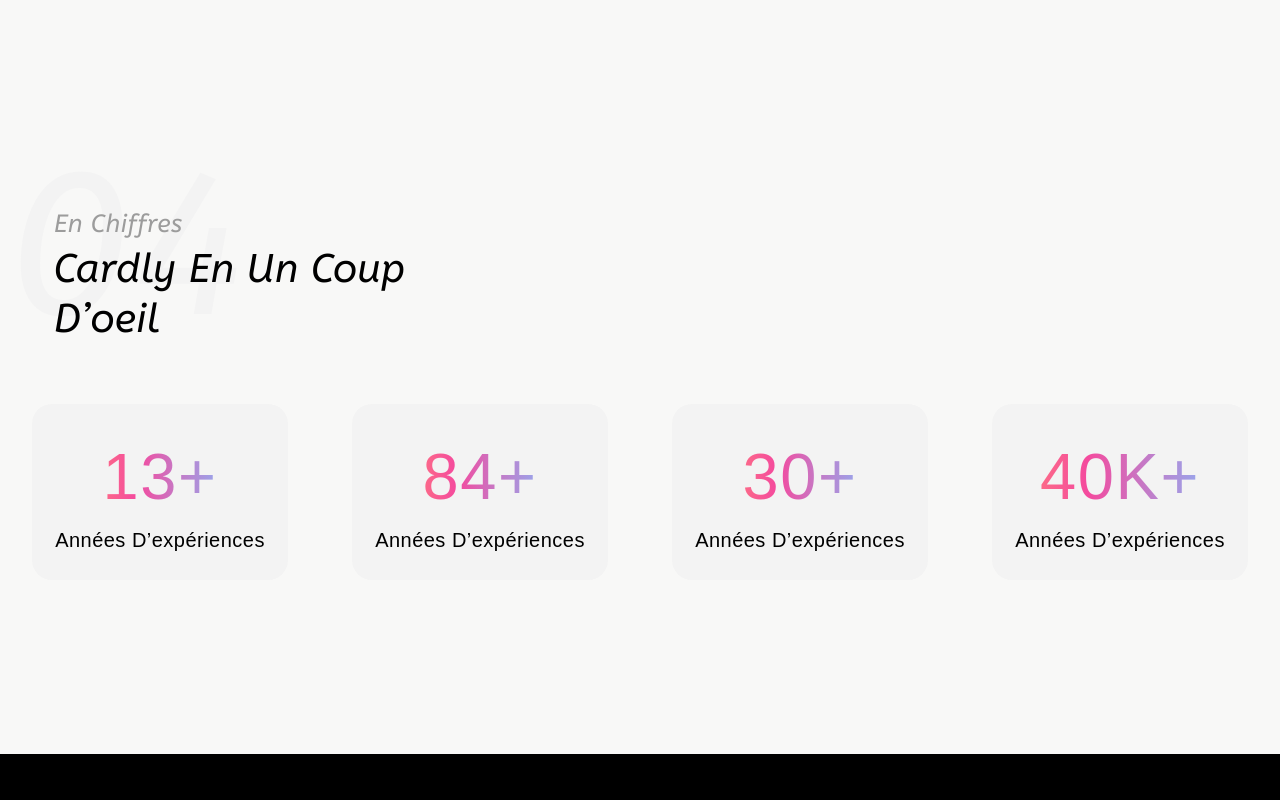
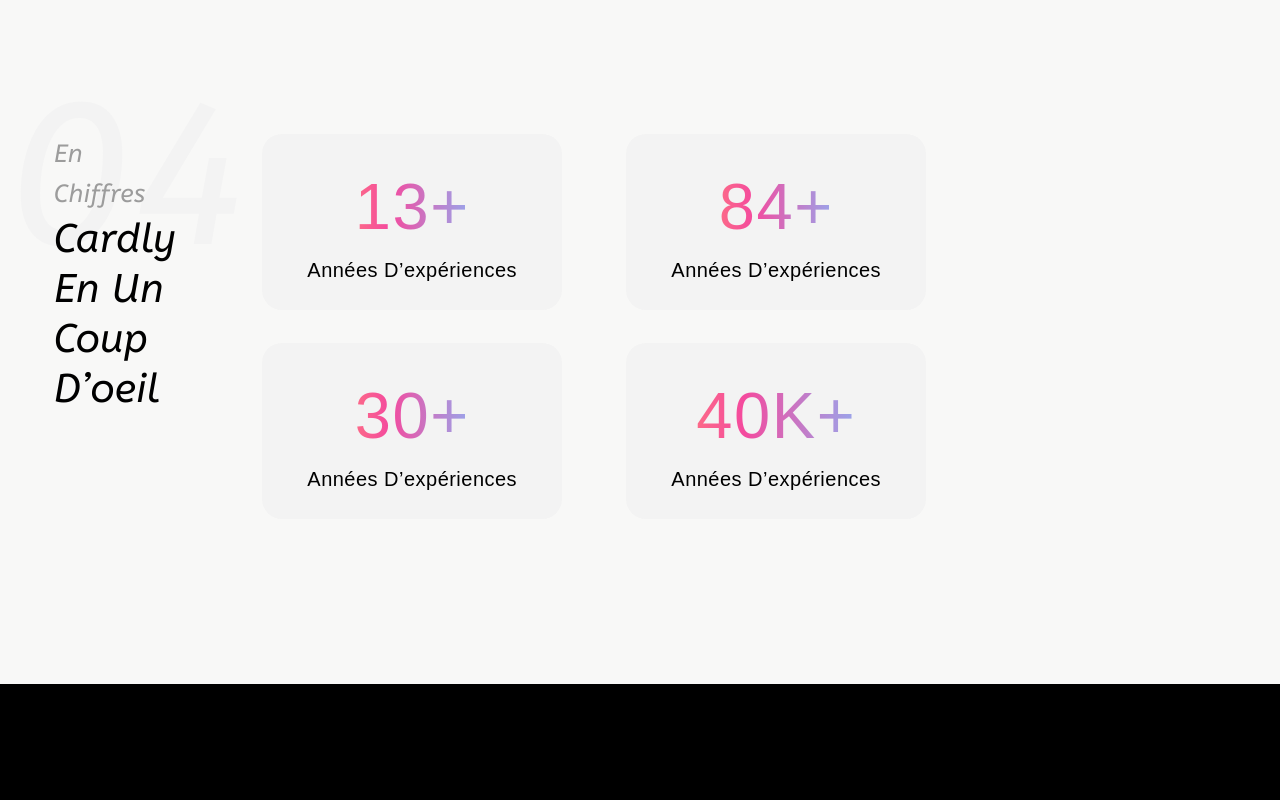
Before and after one commit to feldeh/cardly, a Next.js app: page / in a window 1280 px wide. Shown: the part 4300-5100 px from the top of the page. Built offline with nearby package versions, Linux system fonts and the light colour scheme.

Commit message:
large screen responsive Chiffres

```diff
--- a/src/components/home/Chiffres/Chiffres.jsx
+++ b/src/components/home/Chiffres/Chiffres.jsx
@@ -2,8 +2,29 @@ import SectionTitle from '../../shared/SectionTitle/SectionTitle';
 import ExperienceCards from './ExperienceCards/ExperienceCards';
 
 const Chiffres = () => {
+  const experiences1 = [
+    {
+      number: '13',
+      description: 'Années D’expériences',
+    },
+    {
+      number: '84',
+      description: 'Années D’expériences',
+    },
+  ];
+  const experiences2 = [
+    {
+      number: '30',
+      description: 'Années D’expériences',
+    },
+    {
+      number: '40K',
+      description: 'Années D’expériences',
+    },
+  ];
   return (
-    <div className="h-[960px] lg:h-[550px] mt-24 lg:mt-[250px] relative">
+    <div className="h-[960px] lg:h-[550px] mt-24 lg:mt-[180px] largeScreen:flex largeScreen:flex-row lg:mb-20 largeScreen:mb-0">
+      <div className="w-full">
         <SectionTitle
           title="En Chiffres"
           id="faq"
@@ -11,9 +32,15 @@ const Chiffres = () => {
           subTitle2="D’oeil"
           number="04"
         />
+      </div>
 
-      <div className="absolute top-[118px] lg:top-[200px] w-full">
-        <ExperienceCards />
+      <div className=" top-[118px] lg:top-[200px] w-full largeScreen:flex largeScreen:flex-col largeScreen:items-center largeScreen:mr-28 xl:mr-[400px]">
+        <div className="lg:flex lg:justify-center">
+          <ExperienceCards experiences={experiences1} />
+        </div>
+        <div className="lg:flex lg:justify-center">
+          <ExperienceCards experiences={experiences2} />
+        </div>
       </div>
     </div>
   );
--- a/src/components/home/Chiffres/ExperienceCards/ExperienceCards.jsx
+++ b/src/components/home/Chiffres/ExperienceCards/ExperienceCards.jsx
@@ -1,29 +1,11 @@
-const ExperienceCards = () => {
-  const experiences = [
-    {
-      number: '13',
-      description: 'Années D’expériences',
-    },
-    {
-      number: '84',
-      description: 'Années D’expériences',
-    },
-    {
-      number: '30',
-      description: 'Années D’expériences',
-    },
-    {
-      number: '40K',
-      description: 'Années D’expériences',
-    },
-  ];
+const ExperienceCards = ({ experiences }) => {
   return (
     <div className="lg:flex lg:justify-between">
       {experiences.map((experience, i) => {
         return (
           <div
             key={i}
-            className="mx-8 mb-[33px] h-44 lg:w-[300px] bg-[#F3F3F3] rounded-[20px] text-center"
+            className="mx-8 macbook:mx-4 mb-[33px] h-44 lg:w-[300px] bg-[#F3F3F3] rounded-[20px] text-center"
           >
             <p className="text-[65px] tracking-wide text-transparent bg-clip-text purpleGradient w-fit mx-auto pt-6">
               {experience.number}+
```
Lines whose indentation alone changed are shown as unchanged.
